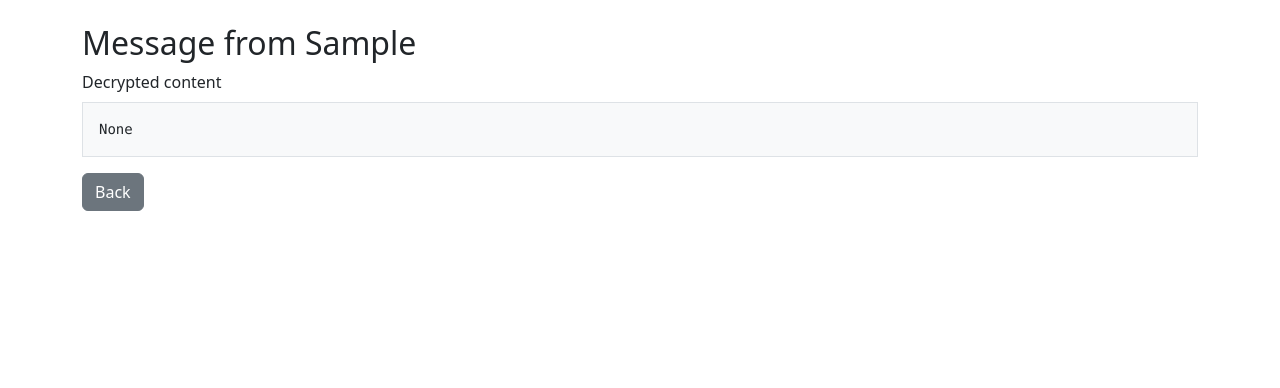
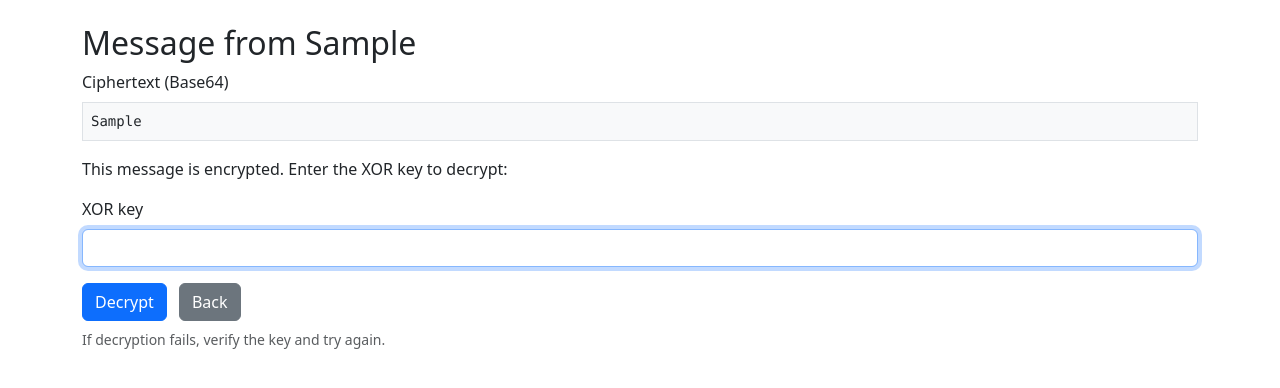
Before and after one commit to sxmudera/gataukripto, a Flask app: page /view/1 in a window 1280 px wide. Shown: the part 56-444 px from the top of the page. Run offline with Flask 3, Linux system fonts and the light colour scheme; the visitor is signed in with stand-in values (Sample User, id 1); tables that the repository leaves empty hold one stand-in row (values such as "Sample post").

Commit message:
Enhance view_message.html for better message handling

```diff
--- a/Proyek/templates/view_message.html
+++ b/Proyek/templates/view_message.html
@@ -3,26 +3,58 @@
 <h2>Message from {{ sender }}</h2>
 
 {% if mtype == 'text' %}
+  {% if ciphertext %}
   <div class="mb-3">
-    <label class="form-label">Decrypted content</label>
-    <pre class="p-3 border bg-light" style="white-space: pre-wrap; word-wrap: break-word;">{{ content }}</pre>
+    <label class="form-label">Ciphertext (Base64)</label>
+    <pre class="p-2 border bg-light" style="white-space: pre-wrap; word-break: break-word;">{{ ciphertext }}</pre>
   </div>
+{% endif %}
+  {% if content %}
+    <div class="mb-3">
+      <label class="form-label">Decrypted content</label>
+      <!-- pre dengan wrapping agar panjang memanjang ke bawah -->
+      <pre class="p-3 border bg-light" style="white-space: pre-wrap; word-break: break-word;">{{ content }}</pre>
+    </div>
+    <a href="{{ url_for('inbox') }}" class="btn btn-secondary">Back</a>
+  {% else %}
+    <div class="mb-3">
+      <p>This message is encrypted. Enter the XOR key to decrypt:</p>
+      {% if error %}
+        <div class="alert alert-danger">{{ error }}</div>
+      {% endif %}
+      <form method="post">
+        <div class="mb-3">
+          <label class="form-label">XOR key</label>
+          <input class="form-control" name="xor_key" required autofocus>
+        </div>
+        <button class="btn btn-primary" type="submit">Decrypt</button>
+        <a href="{{ url_for('inbox') }}" class="btn btn-secondary ms-2">Back</a>
+      </form>
+      <p class="mt-2 text-muted small">If decryption fails, verify the key and try again.</p>
+    </div>
+  {% endif %}
 
 {% elif mtype == 'image' %}
   <div class="mb-3">
     <label class="form-label">Extracted secret</label>
-    <pre class="p-3 border bg-light" style="white-space: pre-wrap; word-wrap: break-word;">{{ content }}</pre>
-    <img src="{{ image_path }}" alt="stego image" class="img-fluid mt-2" />
+    <pre class="p-3 border bg-light" style="white-space: pre-wrap; word-break: break-word;">{{ content }}</pre>
+    {% if image_path %}
+      <img src="{{ image_path }}" alt="stego image" class="img-fluid mt-2" />
+    {% endif %}
   </div>
+  <a href="{{ url_for('inbox') }}" class="btn btn-secondary">Back</a>
 
 {% elif mtype == 'file' %}
-  <p><strong>File from {{ sender }}</strong></p>
-  <p>File name: {{ file_name }}</p>
-  <a href="{{ url_for('download_file', msg_id=msg_id) }}" class="btn btn-primary">Download File</a>
+  <div class="mb-3">
+    <p><strong>File from {{ sender }}</strong></p>
+    <p>File name: {{ file_name or 'Unknown' }}</p>
+    <a href="{{ url_for('download_file', msg_id=msg_id) }}" class="btn btn-primary">Download File</a>
+    <a href="{{ url_for('inbox') }}" class="btn btn-secondary ms-2">Back</a>
+  </div>
 
 {% else %}
   <p>Unsupported message type.</p>
+  <a href="{{ url_for('inbox') }}" class="btn btn-secondary">Back</a>
 {% endif %}
 
-<a href="{{ url_for('inbox') }}" class="btn btn-secondary">Back</a>
 {% endblock %}
```
